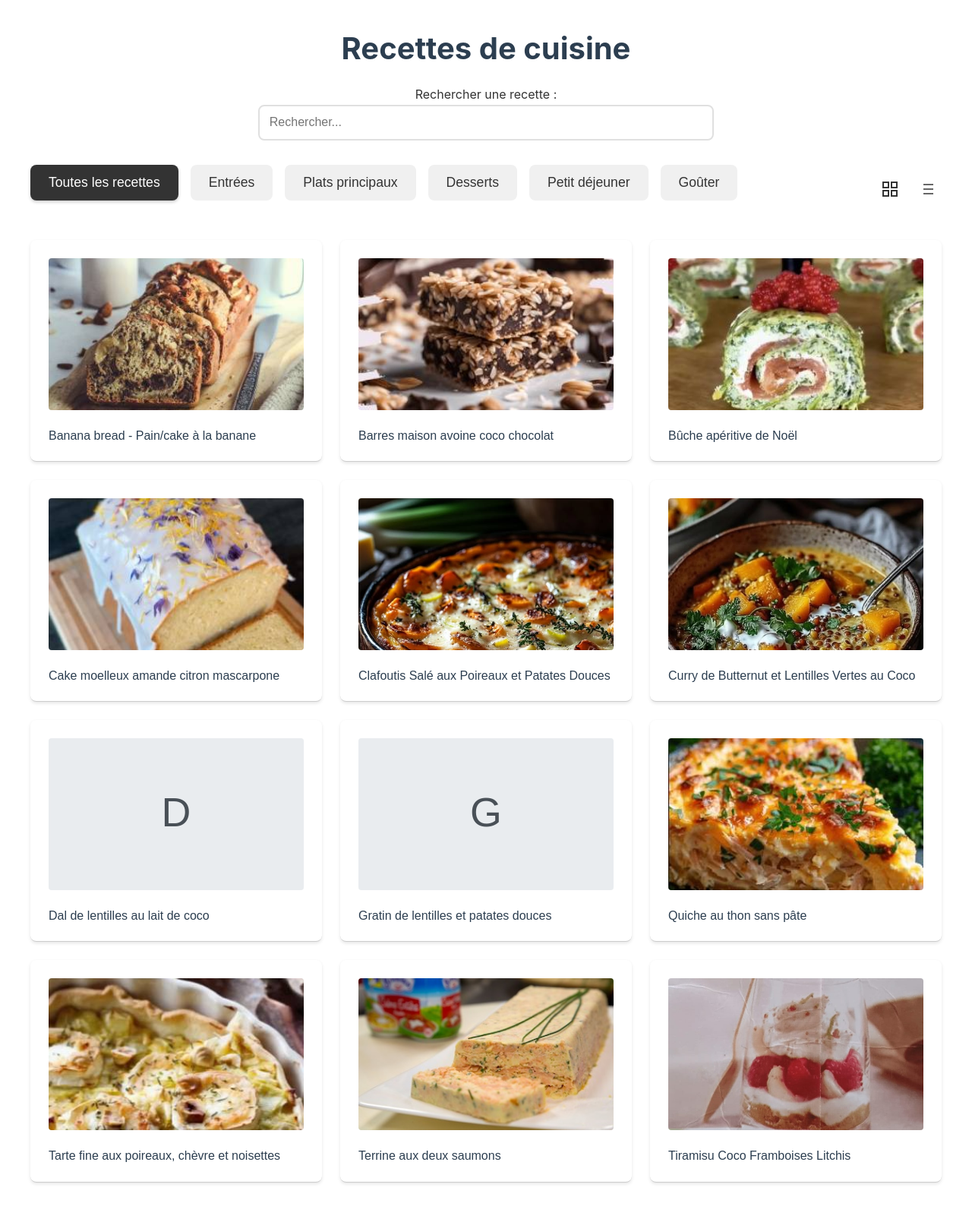
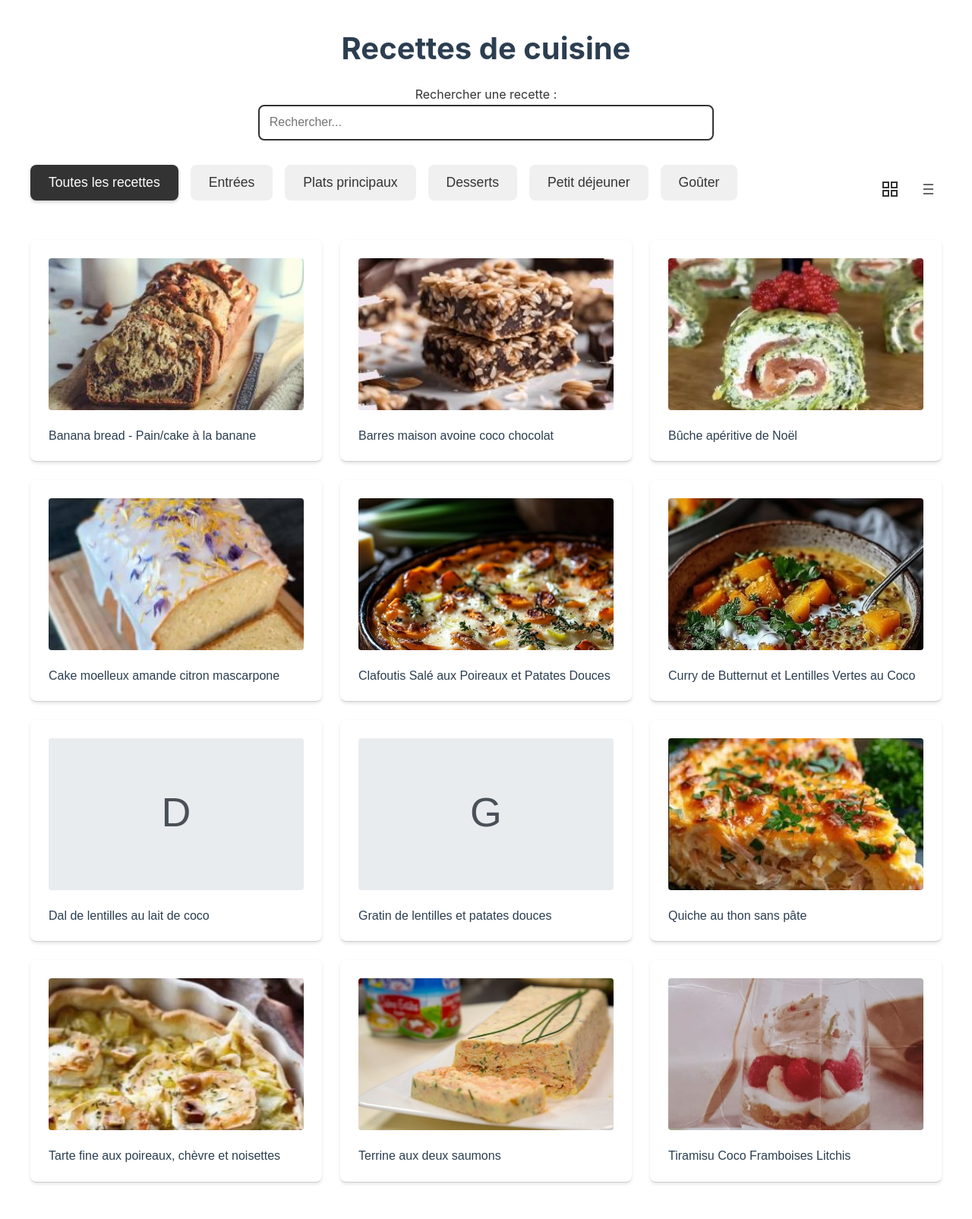
Before and after one commit to beacuisine/beacuisine.github.io, a Jekyll site: the page index.html, which Jekyll copies as it is, in a window 1280 px wide. Shown: the whole page at 76% size. Built offline with Jekyll 4.4.1, drawn with Linux system fonts in a browser that asks for light colours.

Commit message:
search input: fix color contrast of input's borders

```diff
--- a/index.html
+++ b/index.html
@@ -30,7 +30,7 @@
         width: 100%;
         padding: 0.8rem;
         font-size: 1rem;
-        border: 2px solid #e0e0e0;
+        border: 2px solid #333333;
         border-radius: 8px;
         transition: border-color 0.3s ease;
       }
@@ -209,7 +209,7 @@
       <div class="search-container">
         <form role="search">
           <label for="search-input">Rechercher une recette :</label>
-          <input type="text" id="search-input" placeholder="Rechercher..." aria-label="Rechercher une recette" />
+          <input type="text" id="search-input" placeholder="Rechercher..." />
         </form>
       </div>
     </header>
```
